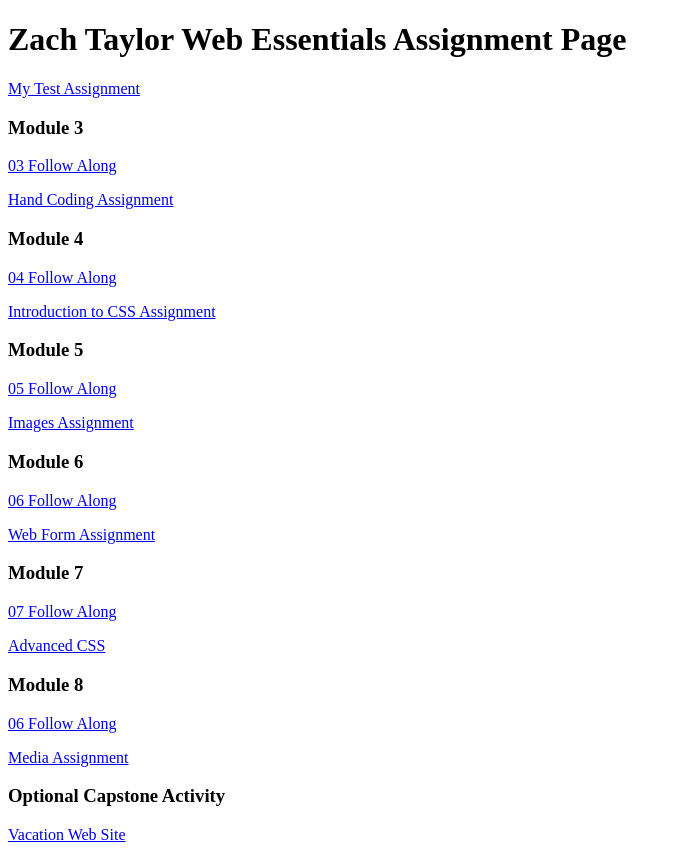
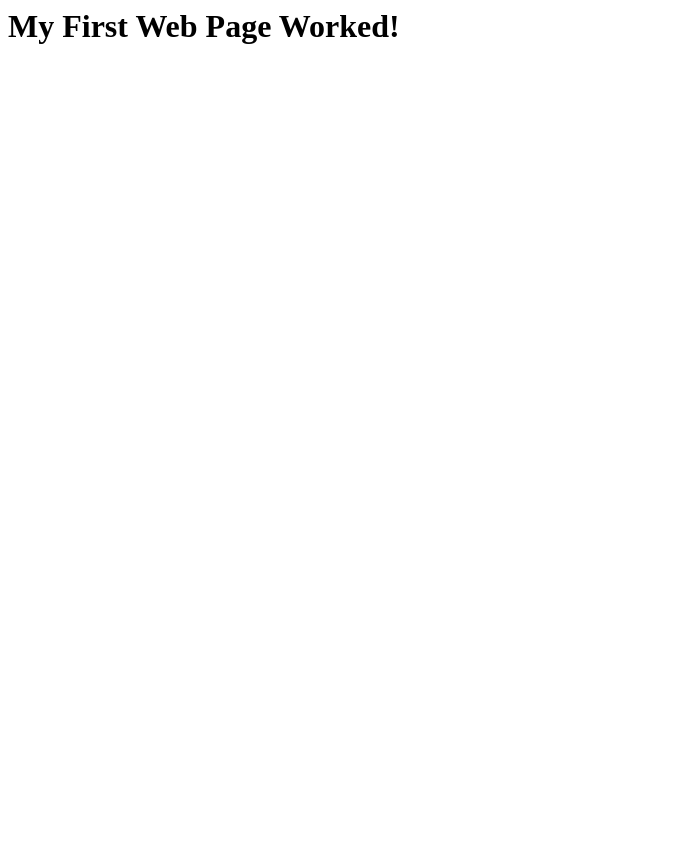
Before and after one commit to zjt19/dwdd1600, a plain HTML site: page index.html in a window 1280 px wide. Shown: the whole page, without its empty margins (0-681 px from the left). After the commit the page ends 800 px from the top, so only its background shows below. Drawn offline with Linux system fonts and the light colour scheme.

Commit message:
Test Assignment

```diff
--- a/index.html
+++ b/index.html
@@ -1,39 +1,7 @@
-<!DOCTYPE html>
-<html lang="en">
-	<head>
-		<meta charset="UTF-8">
-		<meta name="viewport" content="width=device-width, initial-scale=1.0">
-		<title>dwdd 1600 assignment list page</title>
-	</head>
-	<body>
-		<h1>Zach Taylor Web Essentials Assignment Page</h1>
-		<p><a href="01test">My Test Assignment</a></p>
-
-		<h3>Module 3</h3>
-		<p><a href="03follow-along">03 Follow Along</a></p>
-		<p><a href="03hand-coding">Hand Coding Assignment</a></p>
-
-		<h3>Module 4</h3>
-		<p><a href="04follow-along">04 Follow Along</a></p>
-		<p><a href="04intro-css">Introduction to CSS Assignment</a></p>
-
-		<h3>Module 5</h3>
-		<p><a href="05follow-along">05 Follow Along</a></p>
-		<p><a href="05images">Images Assignment</a></p>
-
-		<h3>Module 6</h3>
-		<p><a href="06follow-along">06 Follow Along</a></p>
-		<p><a href="06form">Web Form Assignment</a></p>
-
-		<h3>Module 7</h3>
-		<p><a href="07follow-along">07 Follow Along</a></p>
-		<p><a href="07advanced-css">Advanced CSS</a></p>
-
-		<h3>Module 8</h3>
-		<p><a href="08follow-along">06 Follow Along</a></p>
-		<p><a href="08media">Media Assignment</a></p>
-
-		<h3>Optional Capstone Activity</h3>
-		<p><a href="vacation">Vacation Web Site</a></p>
-	</body>
+<html>
+    <head>
+    <body>
+    <h1>My First Web Page Worked!</h1>
+    </body>
+    </head>
 </html>
```
